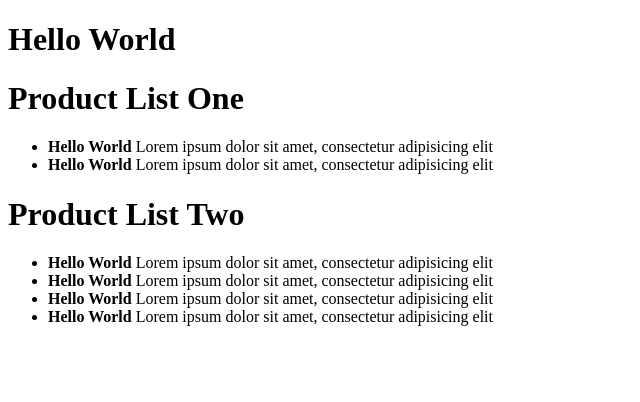
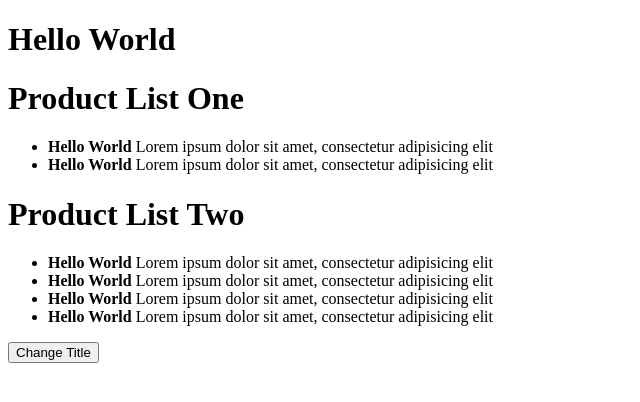
Before and after one commit to rahmanfadhil/learn-vuex, a Vue app: page / in a window 1280 px wide. Shown: the top 402 px of the page, without its empty margins (0-640 px from the left). Built offline with nearby package versions, Linux system fonts and the light colour scheme.

Commit message:
Add Mutation

```diff
--- a/src/App.vue
+++ b/src/App.vue
@@ -3,6 +3,7 @@
     <h1>Hello World</h1>
     <ProductListOne></ProductListOne>
     <ProductListTwo></ProductListTwo>
+    <button @click="changeTitle">Change Title</button>
   </div>
 </template>
 
@@ -15,6 +16,11 @@ export default {
   components: { ProductListOne, ProductListTwo },
   data: () => ({
 
-  })
+  }),
+  methods: {
+    changeTitle() {
+      this.$store.commit('changeTitle')
+    }
+  }
 }
 </script>
--- a/src/store.js
+++ b/src/store.js
@@ -28,6 +28,11 @@ export const store = new Vuex.Store({
       },
     ]
   },
+  mutations: {
+    changeTitle: state => {
+      state.posts.map(item => item.title = 'Hello Vuex')
+    }
+  },
   getters: {
     starredPosts: state => (
       state.posts.filter((item) => item.star === true)
```
